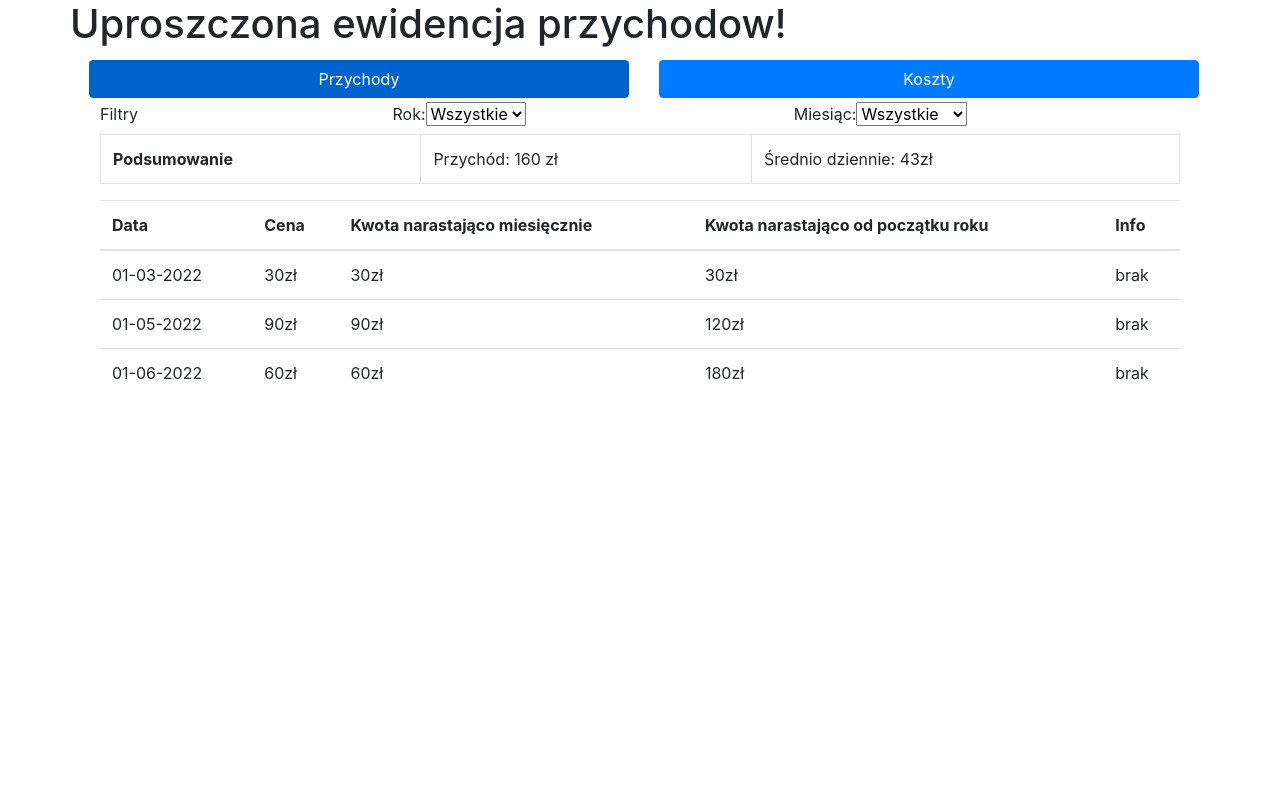
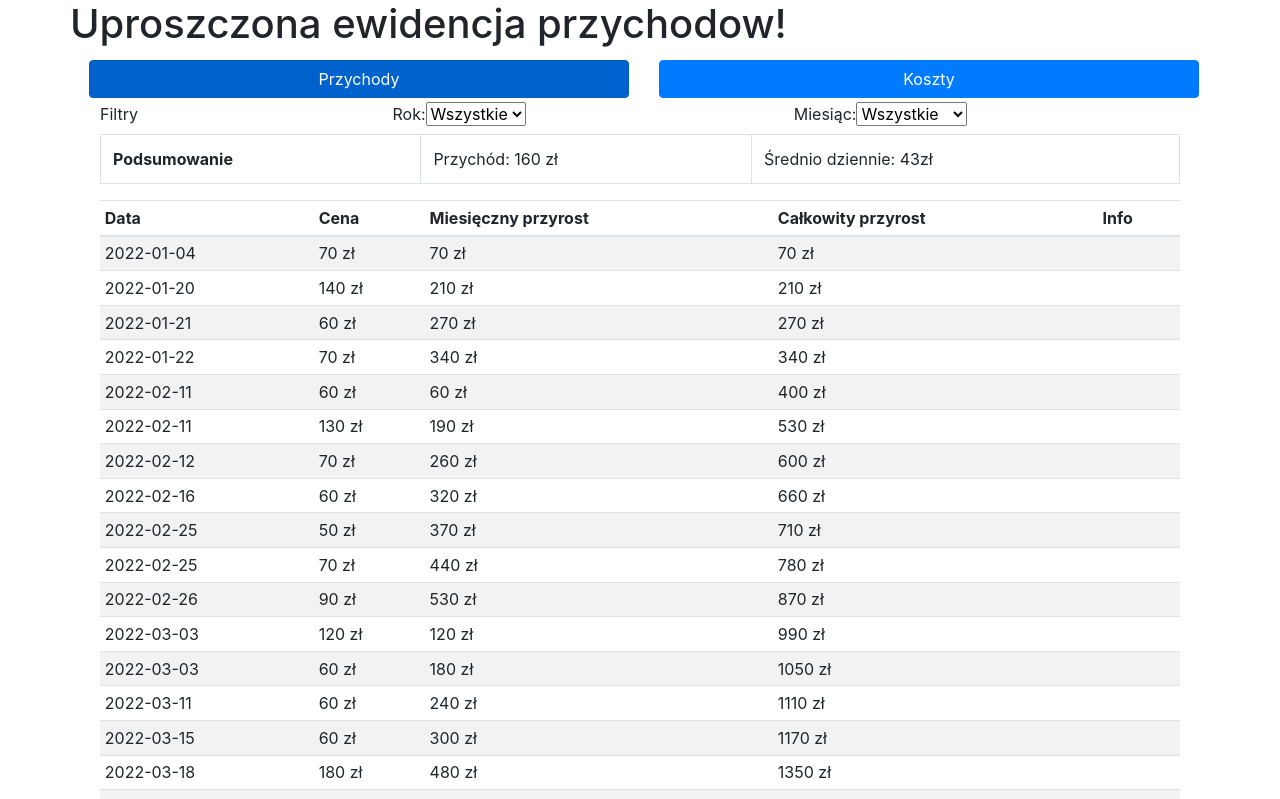
Before and after one commit to SiedleckiMateusz/UproszczonaEwidencjaKosztowFrontend, an Angular app: page /przychody in a window 1280 px wide. Shown: the top 799 px of the page. Built offline with nearby package versions, Linux system fonts and the light colour scheme.

Commit message:
Generyczna tabela z przykładowymi danymi, nowy komponent ze szczegółami przychodu

```diff
--- a/src/app/app-routing.module.ts
+++ b/src/app/app-routing.module.ts
@@ -3,10 +3,12 @@ import { RouterModule, Routes } from '@angular/router';
 import {PrzychodListComponent} from "./przychod-list/przychod-list.component";
 import {KosztListComponent} from "./koszt-list/koszt-list.component";
 import { PageNotFoundComponent } from './page-not-found/page-not-found.component';
+import { PrzychodSzczegolyComponent } from './przychod-szczegoly/przychod-szczegoly.component';
 
 const routes: Routes = [
   {path:'',redirectTo: '/departments', pathMatch: 'full'},
   {path:'przychody',component:PrzychodListComponent},
+  {path:'przychody/:id',component:PrzychodSzczegolyComponent},
   {path:'koszty',component:KosztListComponent},
   {path: "**",component:PageNotFoundComponent}
 ];
@@ -16,4 +18,9 @@ const routes: Routes = [
   exports: [RouterModule]
 })
 export class AppRoutingModule { }
-export const routingComponents = [PrzychodListComponent,KosztListComponent,PageNotFoundComponent]
+export const routingComponents = [
+  PrzychodListComponent,
+  KosztListComponent,
+  PageNotFoundComponent,
+  PrzychodSzczegolyComponent
+]
--- a/src/app/przychod-list/przychod-list.component.html
+++ b/src/app/przychod-list/przychod-list.component.html
@@ -15,33 +15,6 @@
               <option value="2025">2025</option>
               <option value="2026">2026</option>
             </select>
-<!--            <div class="btn-group" role="group">-->
-<!--              <button id="btnGroupDrop1" type="button" class="btn btn-secondary dropdown-toggle" data-toggle="dropdown" aria-haspopup="true" aria-expanded="false">-->
-<!--                Rok-->
-<!--              </button>-->
-<!--              <div class="dropdown-menu" aria-labelledby="btnGroupDrop1">-->
-<!--                  <div class="dropdown-item">-->
-<!--                    <input type="checkbox" id="all" name="all" value="all">-->
-<!--                    <label for="all"> Wszystkie</label><br>-->
-<!--                  </div>-->
-<!--                  <div class="dropdown-item">-->
-<!--                    <input type="checkbox" id="2021" name="2021" value="2021">-->
-<!--                    <label for="2021"> 2021</label><br>-->
-<!--                  </div>-->
-<!--                  <div class="dropdown-item">-->
-<!--                    <input type="checkbox" id="2022" name="2022" value="2022">-->
-<!--                    <label for="2022"> 2022</label><br>-->
-<!--                  </div>-->
-<!--                  <div class="dropdown-item">-->
-<!--                    <input type="checkbox" id="2023" name="2023" value="2023">-->
-<!--                    <label for="2023"> 2023</label><br>-->
-<!--                  </div>-->
-<!--                  <div class="dropdown-item">-->
-<!--                    <input type="checkbox" id="2024" name="2024" value="2024">-->
-<!--                    <label for="2024"> 2024</label><br>-->
-<!--                  </div>-->
-<!--                </div>-->
-<!--            </div>-->
           </div>
           <div class="col-md-6">
             <label for="month">Miesiąc: </label>
@@ -78,40 +51,28 @@
   </div>
   <div class="row" id="tabela">
     <div class="col">
-      <table class="table">
+<!--      <div class="table-responsive">-->
+        <table class="table table-sm table-striped table-hover">
           <thead>
           <tr>
             <th scope="col">Data</th>
             <th scope="col">Cena</th>
-          <th scope="col">Kwota narastająco miesięcznie</th>
-          <th scope="col">Kwota narastająco od początku roku</th>
+            <th scope="col">Miesięczny przyrost</th>
+            <th scope="col">Całkowity przyrost</th>
             <th scope="col">Info</th>
           </tr>
           </thead>
           <tbody>
-        <tr>
-          <td>01-03-2022</td>
-          <td>30zł</td>
-          <td>30zł</td>
-          <td>30zł</td>
-          <td>brak</td>
-        </tr>
-        <tr>
-          <td>01-05-2022</td>
-          <td>90zł</td>
-          <td>90zł</td>
-          <td>120zł</td>
-          <td>brak</td>
-        </tr>
-        <tr>
-          <td>01-06-2022</td>
-          <td>60zł</td>
-          <td>60zł</td>
-          <td>180zł</td>
-          <td>brak</td>
+          <tr (click)="onSelect(przychod)" *ngFor="let przychod of przychodyList">
+            <td>{{przychod.data}}</td>
+            <td>{{przychod.kwota}} zł</td>
+            <td>{{przychod.kwotaNarastajacoMiesiecznie}} zł</td>
+            <td>{{przychod.kwotaNarastajacoOdPoczatku}} zł</td>
+            <td>{{przychod.info}}</td>
           </tr>
           </tbody>
         </table>
+<!--      </div>-->
     </div>
   </div>
 </div>
--- a/src/app/przychod-list/przychod-list.component.ts
+++ b/src/app/przychod-list/przychod-list.component.ts
@@ -1,4 +1,5 @@
 import { Component, OnInit } from '@angular/core';
+import {Router} from "@angular/router";
 
 @Component({
   selector: 'app-przychod-list',
@@ -7,9 +8,208 @@ import { Component, OnInit } from '@angular/core';
 })
 export class PrzychodListComponent implements OnInit {
 
-  constructor() { }
+  constructor(private router: Router) { }
 
   ngOnInit(): void {
   }
 
+  onSelect(przychod: any) {
+    this.router.navigate(['/przychody',przychod.id]);
+  }
+
+  przychodyList = [
+    {
+      "id": 1,
+      "data": "2022-01-04",
+      "kwota": 70,
+      "kwotaNarastajacoMiesiecznie": 70,
+      "kwotaNarastajacoOdPoczatku": 70,
+      "info": null
+    },
+    {
+      "id": 2,
+      "data": "2022-01-20",
+      "kwota": 140,
+      "kwotaNarastajacoMiesiecznie": 210,
+      "kwotaNarastajacoOdPoczatku": 210,
+      "info": null
+    },
+    {
+      "id": 3,
+      "data": "2022-01-21",
+      "kwota": 60,
+      "kwotaNarastajacoMiesiecznie": 270,
+      "kwotaNarastajacoOdPoczatku": 270,
+      "info": null
+    },
+    {
+      "id": 4,
+      "data": "2022-01-22",
+      "kwota": 70,
+      "kwotaNarastajacoMiesiecznie": 340,
+      "kwotaNarastajacoOdPoczatku": 340,
+      "info": null
+    },
+    {
+      "id": 5,
+      "data": "2022-02-11",
+      "kwota": 60,
+      "kwotaNarastajacoMiesiecznie": 60,
+      "kwotaNarastajacoOdPoczatku": 400,
+      "info": null
+    },
+    {
+      "id": 6,
+      "data": "2022-02-11",
+      "kwota": 130,
+      "kwotaNarastajacoMiesiecznie": 190,
+      "kwotaNarastajacoOdPoczatku": 530,
+      "info": null
+    },
+    {
+      "id": 7,
+      "data": "2022-02-12",
+      "kwota": 70,
+      "kwotaNarastajacoMiesiecznie": 260,
+      "kwotaNarastajacoOdPoczatku": 600,
+      "info": null
+    },
+    {
+      "id": 8,
+      "data": "2022-02-16",
+      "kwota": 60,
+      "kwotaNarastajacoMiesiecznie": 320,
+      "kwotaNarastajacoOdPoczatku": 660,
+      "info": null
+    },
+    {
+      "id": 9,
+      "data": "2022-02-25",
+      "kwota": 50,
+      "kwotaNarastajacoMiesiecznie": 370,
+      "kwotaNarastajacoOdPoczatku": 710,
+      "info": null
+    },
+    {
+      "id": 10,
+      "data": "2022-02-25",
+      "kwota": 70,
+      "kwotaNarastajacoMiesiecznie": 440,
+      "kwotaNarastajacoOdPoczatku": 780,
+      "info": null
+    },
+    {
+      "id": 11,
+      "data": "2022-02-26",
+      "kwota": 90,
+      "kwotaNarastajacoMiesiecznie": 530,
+      "kwotaNarastajacoOdPoczatku": 870,
+      "info": null
+    },
+    {
+      "id": 12,
+      "data": "2022-03-03",
+      "kwota": 120,
+      "kwotaNarastajacoMiesiecznie": 120,
+      "kwotaNarastajacoOdPoczatku": 990,
+      "info": null
+    },
+    {
+      "id": 13,
+      "data": "2022-03-03",
+      "kwota": 60,
+      "kwotaNarastajacoMiesiecznie": 180,
+      "kwotaNarastajacoOdPoczatku": 1050,
+      "info": null
+    },
+    {
+      "id": 14,
+      "data": "2022-03-11",
+      "kwota": 60,
+      "kwotaNarastajacoMiesiecznie": 240,
+      "kwotaNarastajacoOdPoczatku": 1110,
+      "info": null
+    },
+    {
+      "id": 15,
+      "data": "2022-03-15",
+      "kwota": 60,
+      "kwotaNarastajacoMiesiecznie": 300,
+      "kwotaNarastajacoOdPoczatku": 1170,
+      "info": null
+    },
+    {
+      "id": 16,
+      "data": "2022-03-18",
+      "kwota": 180,
+      "kwotaNarastajacoMiesiecznie": 480,
+      "kwotaNarastajacoOdPoczatku": 1350,
+      "info": null
+    },
+    {
+      "id": 17,
+      "data": "2022-03-18",
+      "kwota": 70,
+      "kwotaNarastajacoMiesiecznie": 550,
+      "kwotaNarastajacoOdPoczatku": 1420,
+      "info": null
+    },
+    {
+      "id": 18,
+      "data": "2022-03-21",
+      "kwota": 60,
+      "kwotaNarastajacoMiesiecznie": 610,
+      "kwotaNarastajacoOdPoczatku": 1480,
+      "info": null
+    },
+    {
+      "id": 19,
+      "data": "2022-03-21",
+      "kwota": 120,
+      "kwotaNarastajacoMiesiecznie": 730,
+      "kwotaNarastajacoOdPoczatku": 1600,
+      "info": null
+    },
+    {
+      "id": 20,
+      "data": "2022-03-24",
+      "kwota": 60,
+      "kwotaNarastajacoMiesiecznie": 790,
+      "kwotaNarastajacoOdPoczatku": 1660,
+      "info": null
+    },
+    {
+      "id": 21,
+      "data": "2022-03-29",
+      "kwota": 70,
+      "kwotaNarastajacoMiesiecznie": 860,
+      "kwotaNarastajacoOdPoczatku": 1730,
+      "info": null
+    },
+    {
+      "id": 22,
+      "data": "2022-04-07",
+      "kwota": 80,
+      "kwotaNarastajacoMiesiecznie": 80,
+      "kwotaNarastajacoOdPoczatku": 1810,
+      "info": null
+    },
+    {
+      "id": 23,
+      "data": "2022-04-07",
+      "kwota": 70,
+      "kwotaNarastajacoMiesiecznie": 150,
+      "kwotaNarastajacoOdPoczatku": 1880,
+      "info": null
+    },
+    {
+      "id": 24,
+      "data": "2022-04-11",
+      "kwota": 170,
+      "kwotaNarastajacoMiesiecznie": 320,
+      "kwotaNarastajacoOdPoczatku": 2050,
+      "info": null
+    },
+  ];
+
 }
--- /dev/null
+++ b/src/app/przychod-szczegoly/przychod-szczegoly.component.html
@@ -0,0 +1 @@
+<p>przychod-szczegoly works!</p>
--- /dev/null
+++ b/src/app/przychod-szczegoly/przychod-szczegoly.component.ts
@@ -0,0 +1,15 @@
+import { Component, OnInit } from '@angular/core';
+
+@Component({
+  selector: 'app-przychod-szczegoly',
+  templateUrl: './przychod-szczegoly.component.html',
+  styleUrls: ['./przychod-szczegoly.component.css']
+})
+export class PrzychodSzczegolyComponent implements OnInit {
+
+  constructor() { }
+
+  ngOnInit(): void {
+  }
+
+}
```
Also changed, not shown: src/app/przychod-szczegoly/przychod-szczegoly.component.css (added). Lines whose indentation alone changed are shown as unchanged.
